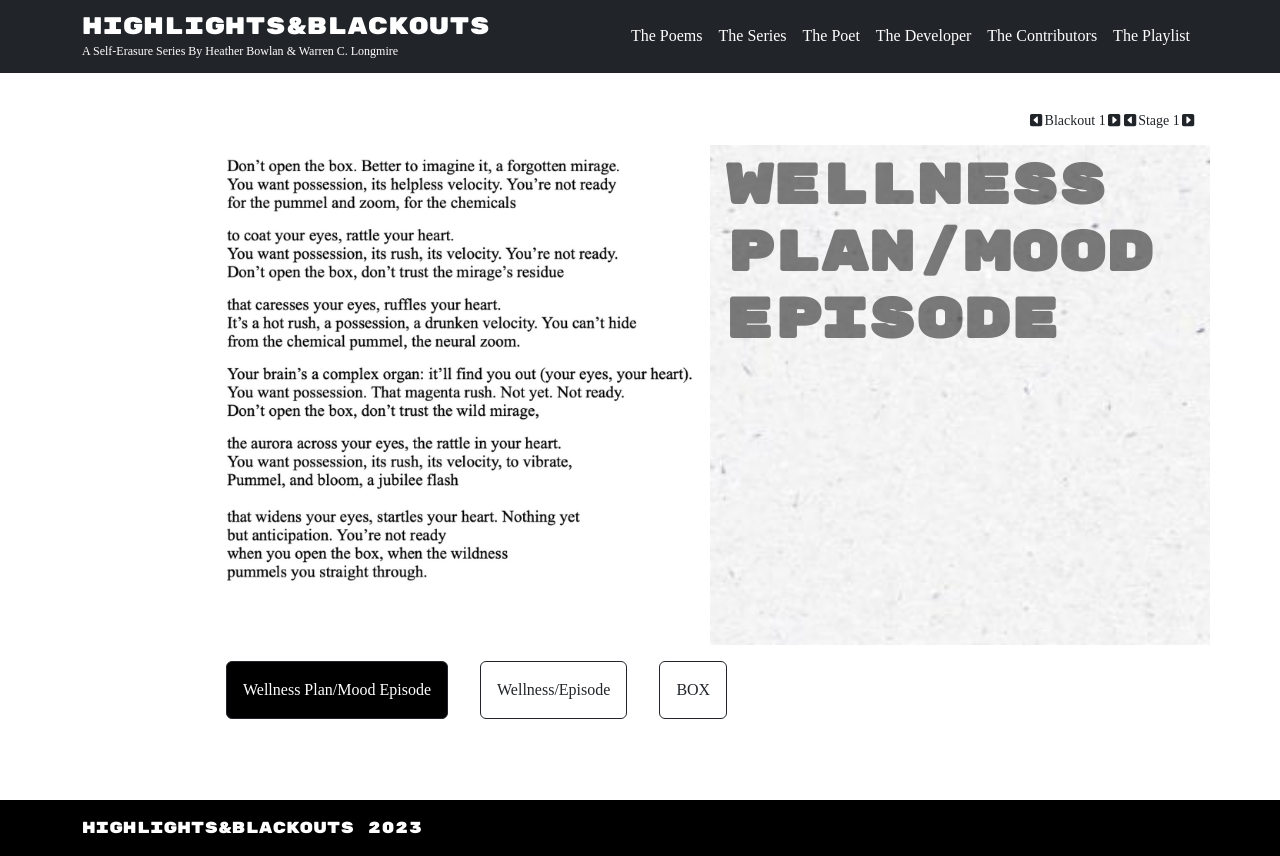
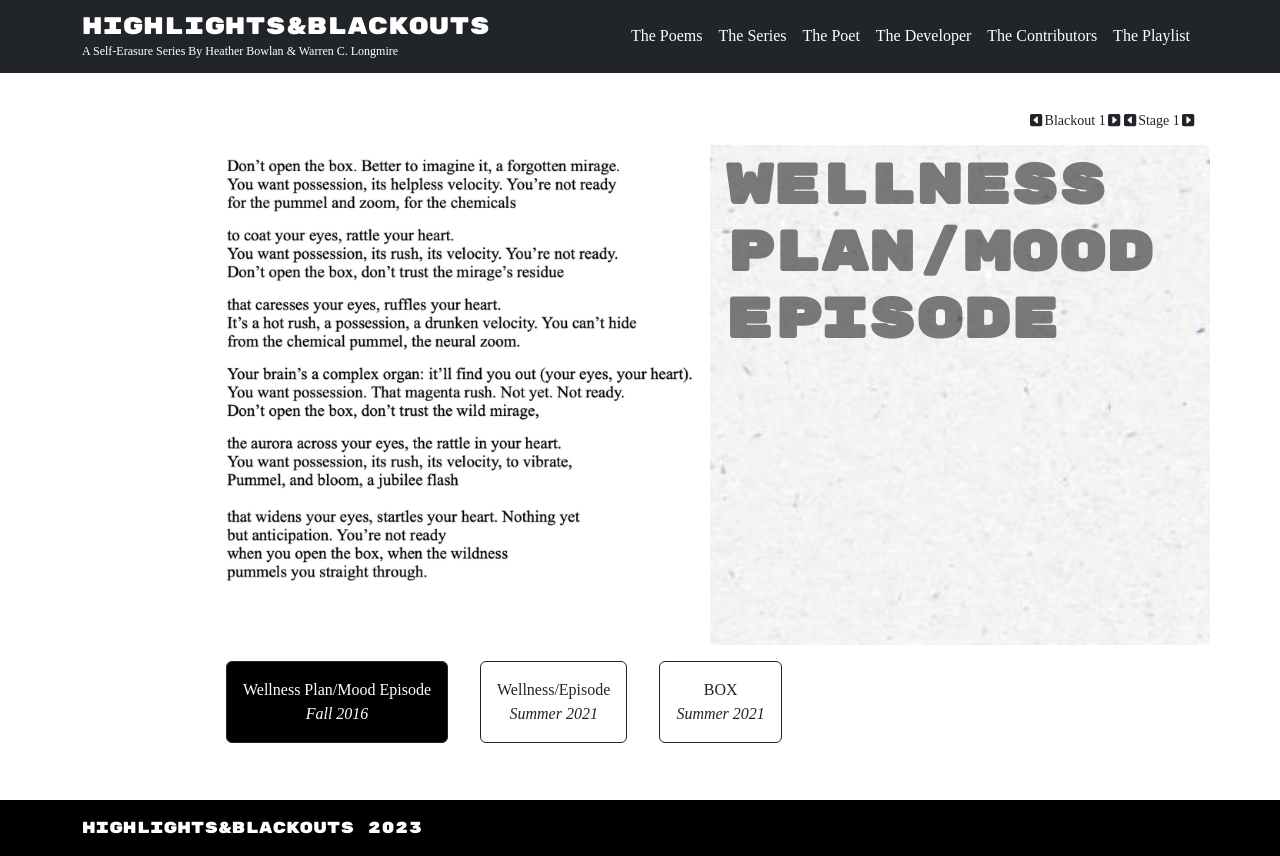
Before and after one commit to wlongmire/self-erasures, a Next.js app: page /blackouts/1 in a window 1280 px wide. Built offline with nearby package versions, Linux system fonts and the light colour scheme; a web font is replaced by a local one.

Commit message:
adds season.

```diff
--- a/components/PoemContainer.js
+++ b/components/PoemContainer.js
@@ -121,7 +121,10 @@ const PoemContainer = ({ erasureIdx, stageIdx, setPoem }) => {
                         {
                             stages.map(stage => <button key={stage.id} className={`btn btn-outline-dark p-3 m-3 ${(stage.id === currentStage.id) && "active_stage"}`} onClick={()=> {
                                 setPoem(erasureIdx, stage.id);
-                            } }>{stage.title}</button>)
+                            } }>
+                                <div>{stage.title}</div>
+                                <div><em>{stage.season}</em></div>
+                            </button>)
                         }
                     </div>
                     <div>
```
